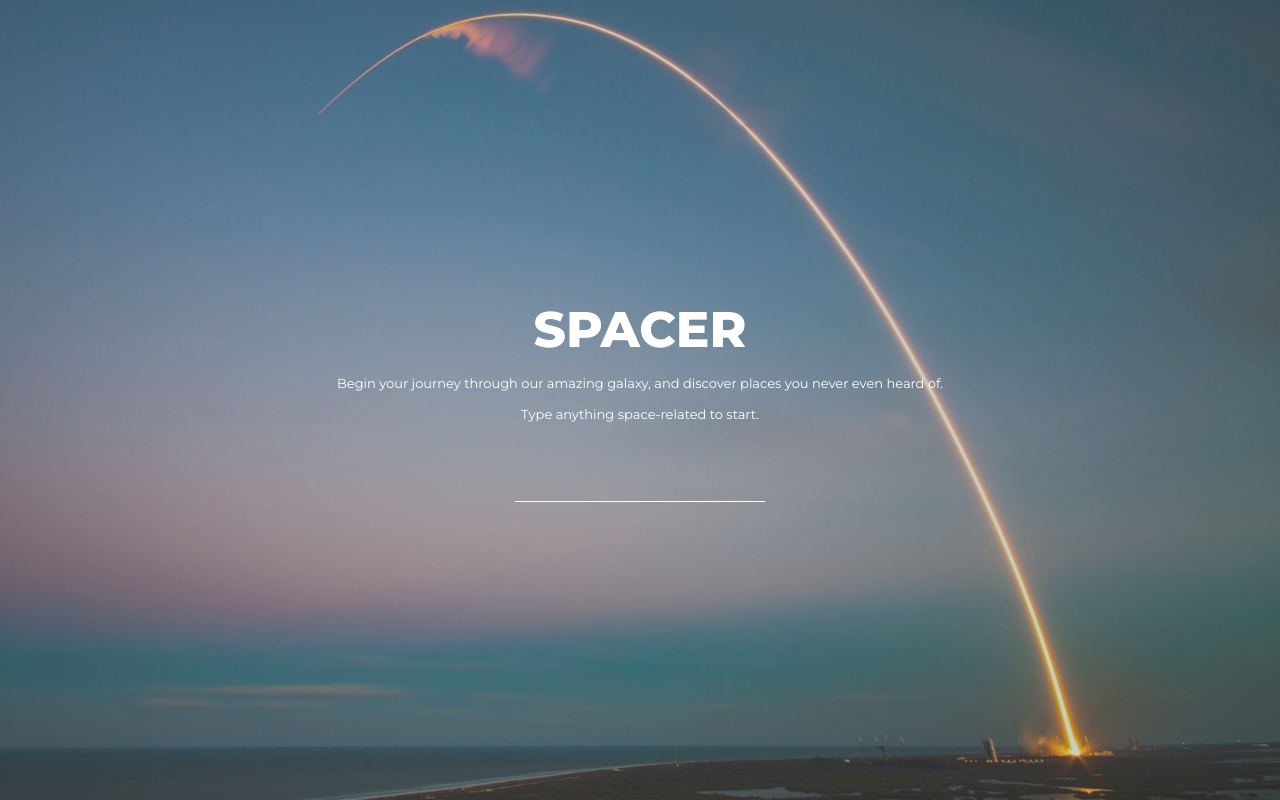
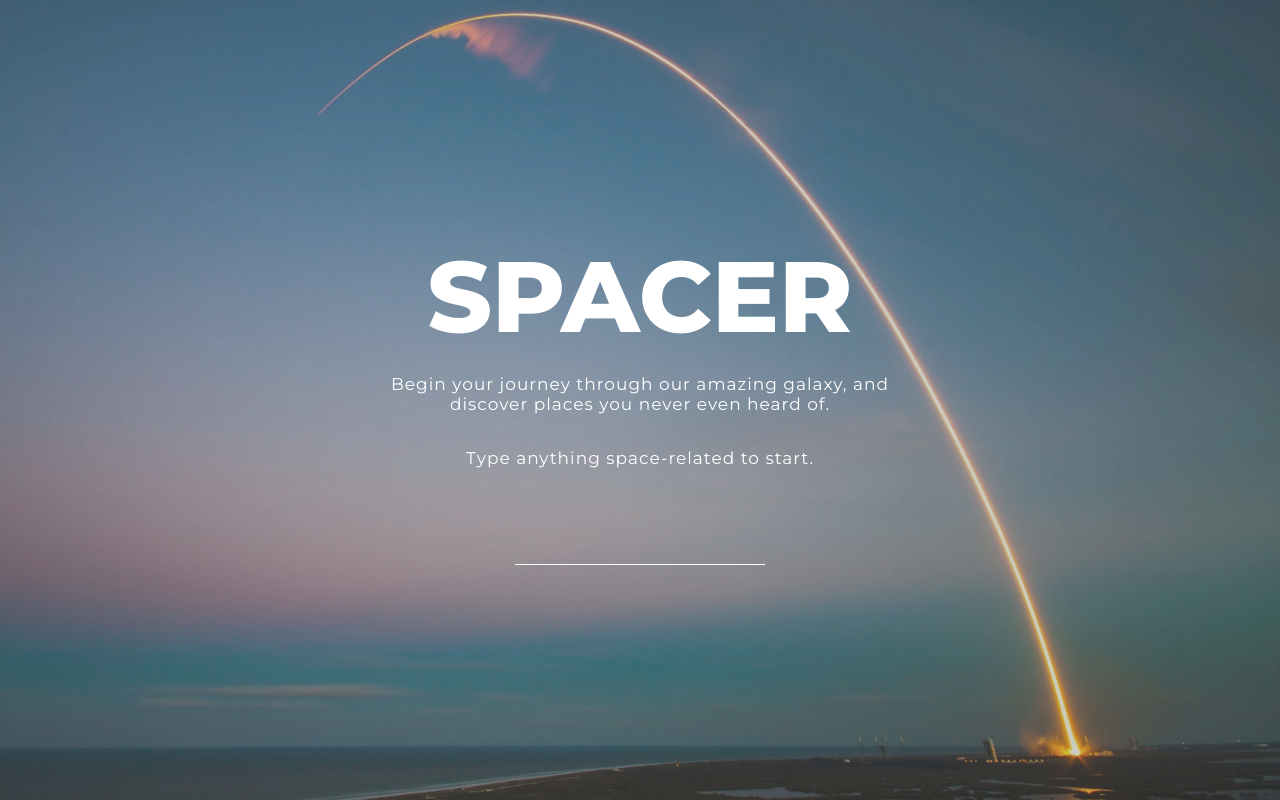
Before and after one commit to lumat18/spacer, a Vue app: page / in a window 1280 px wide. Built offline with nearby package versions, Linux system fonts and the light colour scheme.

Commit message:
emit value of input to the App

```diff
--- a/src/App.vue
+++ b/src/App.vue
@@ -3,7 +3,7 @@
     <div class="wrapper">
       <HeroImage />
       <Claim />
-      <SearchInput />
+      <SearchInput v-model="searchValue" @input="handleInput" />
     </div>
   </div>
 </template>
@@ -30,6 +30,7 @@ export default {
   },
   methods: {
     handleInput: debounce(function fetchApi() {
+      console.log(this.searchValue);
       axios
         .get(`${API}?q=${this.searchValue}&media_type=image`)
         .then((response) => {
@@ -48,6 +49,8 @@ export default {
 
 * {
   box-sizing: border-box;
+  -webkit-font-smoothing: antialiased;
+  -moz-osx-font-smoothing: grayscale;
 }
 body {
   font-family: 'Montserrat', sans-serif;
--- a/src/components/Claim.vue
+++ b/src/components/Claim.vue
@@ -28,10 +28,26 @@ export default {
 .claim {
   font-size: 50px;
   margin: 0;
+
+  @media (min-width: 768px) {
+    font-size: 80px;
+  }
+
+  @media (min-width: 1024px) {
+    font-size: 100px;
+  }
 }
 
 .subclaim {
-  margin: 15px 0 0 0;
+  margin: 20x 0 0 0;
   font-size: 13px;
+
+  font-weight: 400;
+
+  @media (min-width: 768px) {
+    font-size: 17px;
+    width: 500px;
+    letter-spacing: 1px;
+  }
 }
 </style>
--- a/src/components/SearchInput.vue
+++ b/src/components/SearchInput.vue
@@ -1,16 +1,22 @@
 <template>
   <div class="searchWrapper">
-    <input
-      id="search"
-      name="search"
-      v-model="searchValue"
-      @input="handleInput"
-    />
+    <input id="search" name="search" :value="value" @input="handleChange" />
   </div>
 </template>
 <script>
 export default {
   name: 'SearchInput',
+  props: {
+    value: {
+      type: String,
+      required: true,
+    },
+  },
+  methods: {
+    handleChange(e) {
+      this.$emit('input', e.target.value);
+    },
+  },
 };
 </script>
 <style lang="scss" scoped>
@@ -28,12 +34,17 @@ export default {
     font-weight: 300;
     border: 0;
     border-bottom: 1px solid white;
+    transition: box-shadow 0.5s ease-out;
     background: none;
+
+    @media (min-width: 1024px) {
+      font-weight: 400;
+    }
   }
 
   input:focus {
     outline: none;
-    box-shadow: 0 5px 10px -8px white;
+    box-shadow: 0 8px 10px -8px white;
   }
 }
 </style>
```
